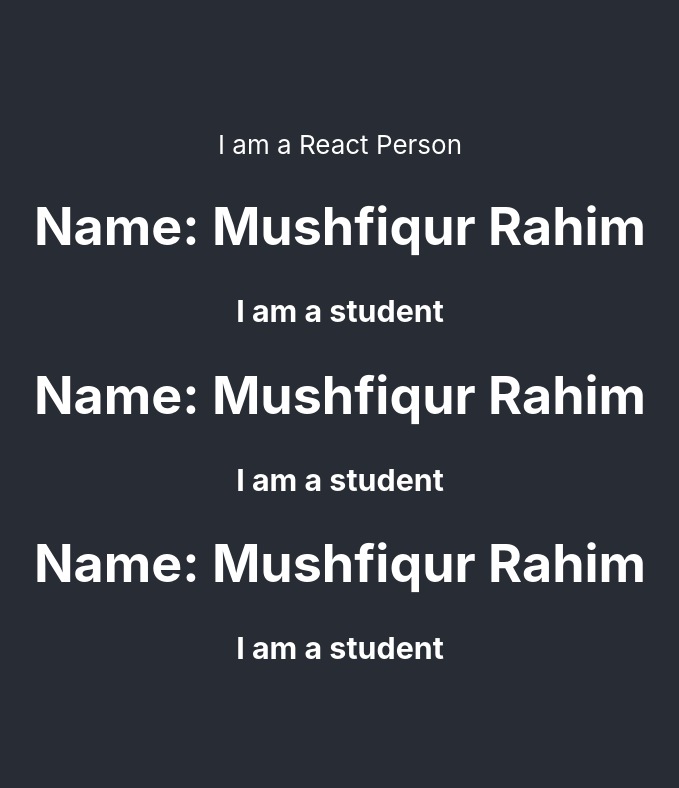
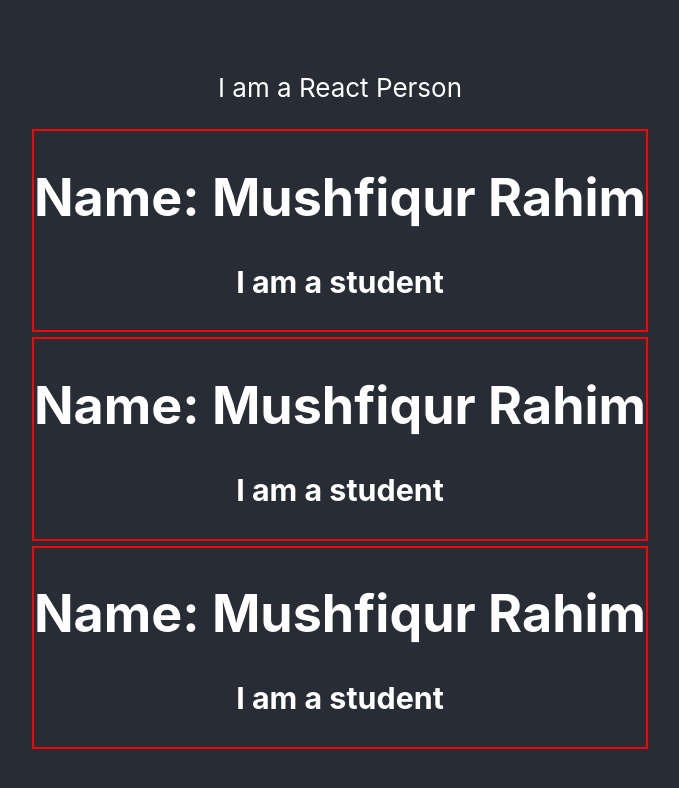
Before and after one commit to emran899dev/react-core-concept, a React (Create React App) app: page / in a window 1280 px wide. Shown: the top 788 px of the page, without its empty margins (300-979 px from the left). Built offline with nearby package versions, Linux system fonts and the light colour scheme.

Commit message:
add inline-style

```diff
--- a/src/App.js
+++ b/src/App.js
@@ -17,7 +17,7 @@ function App() {
 
 function Person() {
   return (
-    <div>
+    <div style={{border:'2px solid red',margin:'5px'}}>
       <h1>Name: Mushfiqur Rahim</h1>
       <h3>I am a student</h3>
     </div>
```
